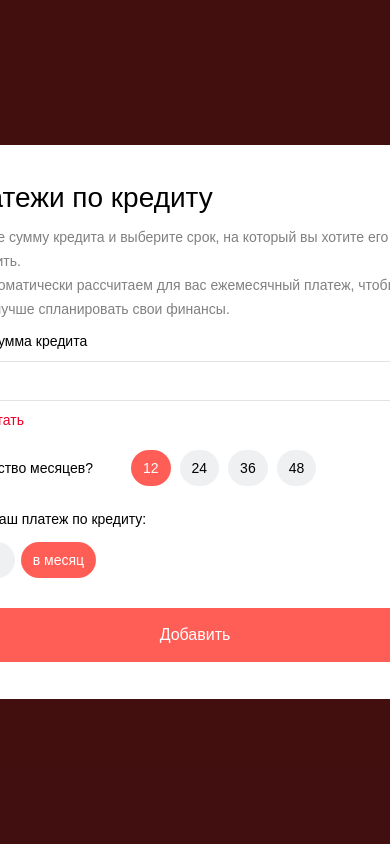
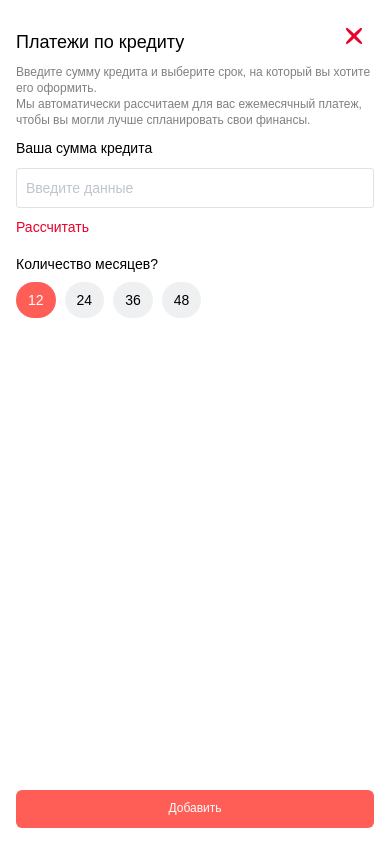
Before and after one commit to Vladislav-096/loan-payment-calculation-modal, a React (Vite) app: page / in a window 390 px wide. Both pictures are taken after a click on the button "Расчет платежей". Built offline with nearby package versions, Linux system fonts and the light colour scheme; a web font is replaced by a local one.

Commit message:
feat: added styles to tablet and mobile  app version (WIP), improved popup, added input placeholder

```diff
--- a/src/components/Calculations/Calculations.tsx
+++ b/src/components/Calculations/Calculations.tsx
@@ -50,9 +50,12 @@ export const Calculations = ({ amount }: Calculations) => {
 
   return (
     <>
-      <div className={styles["month-count"]}>
+      <div
+        style={modifiedAmount !== null ? {} : { marginBottom: "50px" }}
+        className={styles["month-count"]}
+      >
         <h2 className={styles["month-count-heading"]}>Количество месяцев?</h2>
-        <>
+        <div>
           {months.map((item, index) => (
             <button
               key={index}
@@ -64,8 +67,10 @@ export const Calculations = ({ amount }: Calculations) => {
               {item}
             </button>
           ))}
-        </>
         </div>
+      </div>
+
+      {modifiedAmount !== null && (
         <div className={styles["format-wrapper"]}>
           <h2 className={styles.payment}>Итого ваш платеж по кредиту:</h2>
           <div className={styles.formats}>
@@ -86,8 +91,6 @@ export const Calculations = ({ amount }: Calculations) => {
               в месяц
             </button>
           </div>
-      </div>
-      {modifiedAmount !== null && (
           <p className={styles.result}>
             {new Intl.NumberFormat("ru-RU", {
               minimumFractionDigits: modifiedAmount % 1 !== 0 ? 2 : 0,
@@ -95,6 +98,7 @@ export const Calculations = ({ amount }: Calculations) => {
             }).format(modifiedAmount)}{" "}
             рублей
           </p>
+        </div>
       )}
       <button className={styles.add} onClick={handleAddClick}>
         Добавить
--- a/src/components/Calculations/calculations.module.scss
+++ b/src/components/Calculations/calculations.module.scss
@@ -3,10 +3,28 @@
   margin-bottom: 25px;
   align-items: center;
 
+  @media (max-width: 768px) {
+    margin-bottom: 23px;
+  }
+
+  @media (max-width: 480px) {
+    flex-direction: column;
+    align-items: flex-start;
+  }
+
   .month-count-heading {
     margin-right: 38px;
     color: #000;
     font-size: 14px;
+
+    @media (max-width: 768px) {
+      margin-right: 36px;
+    }
+
+    @media (max-width: 480px) {
+      margin-bottom: 10px;
+      margin-right: 0;
+    }
   }
 
   .month {
@@ -37,16 +55,33 @@
 }
 
 .format-wrapper {
-  margin-bottom: 30px;
+  margin-bottom: 47px;
+
+  @media (max-width: 768px) {
+    margin-bottom: 80px;
+  }
+
+  @media (max-width: 480px) {
+    margin-bottom: 0;
+  }
 
   .payment {
     margin-bottom: 15px;
     color: #000;
     font-size: 14px;
+
+    @media (max-width: 768px) {
+      margin-bottom: 20px;
+    }
   }
 
   .formats {
     display: flex;
+    margin-bottom: 31px;
+
+    @media (max-width: 768px) {
+      margin-bottom: 24px;
+    }
 
     .option {
       background-color: #eef0f2;
@@ -84,10 +119,13 @@
 }
 
 .result {
-  margin-bottom: 48px;
   color: #000;
   font-size: 24px;
   font-weight: 400;
+
+  @media (max-width: 480px) {
+    font-size: 20px;
+  }
 }
 
 .add {
@@ -103,4 +141,14 @@
   &:hover {
     background-color: #ea0029;
   }
+
+  @media (max-width: 480px) {
+    position: absolute;
+    padding: 12px;
+    bottom: 16px;
+    left: 50%;
+    transform: translateX(-50%);
+    width: calc(100% - 32px);
+    font-size: 12px;
+  }
 }
--- a/src/components/Main/main.module.scss
+++ b/src/components/Main/main.module.scss
@@ -7,10 +7,15 @@
   color: #fff;
   border: 1px solid #fff;
   border-radius: 6px;
+  font-size: 16px;
   transition: background-color 0.2s, color 0.2s;
 
   &:hover {
     background-color: #fff;
     color: #000;
   }
+
+  @media(max-width: 480px) {
+    font-size: 12px;
+  }
 }
--- a/src/components/PopUp/PopUp.tsx
+++ b/src/components/PopUp/PopUp.tsx
@@ -1,4 +1,4 @@
-import { ReactNode } from "react";
+import { ReactNode, useRef } from "react";
 import styles from "./popup.module.scss";
 
 type PopUp = {
@@ -8,13 +8,24 @@ type PopUp = {
 };
 
 export const PopUp = ({ active, setActive, children }: PopUp) => {
+  const clickStartedInsideRef = useRef(false);
+
+  const handleMouseDown = (e: React.MouseEvent) => {
+    clickStartedInsideRef.current = e.target !== e.currentTarget;
+  };
+
+  const handleMouseUp = (e: React.MouseEvent) => {
+    if (!clickStartedInsideRef.current && e.target === e.currentTarget) {
+      setActive(false);
+    }
+    clickStartedInsideRef.current = false;
+  };
+
   return (
     <div
-      // className={active ? "modal active" : "modal"}
       className={active ? `${styles.modal} ${styles.active}` : styles.modal}
-      onClick={() => {
-        setActive(false);
-      }}
+      onMouseDown={handleMouseDown}
+      onMouseUp={handleMouseUp}
     >
       {children}
     </div>
--- a/src/components/modalContent/ModalContent.tsx
+++ b/src/components/modalContent/ModalContent.tsx
@@ -20,17 +20,17 @@ export const ModalContent = ({ active, setActive }: ModalContent) => {
     // const { value } = event.target;
     // setIsEmpty(false);
 
-    // if (/^\d*\.?\d*$/.test(value)) {
-    //   setInputValue(Number(value));
+    // const numericValue = value.replace(/\s/g, "");
+
+    // if (/^\d*$/.test(numericValue)) {
+    //   const numberValue = numericValue ? Number(numericValue) : null;
+    //   setInputValue(numberValue);
     // }
     const { value } = event.target;
     setIsEmpty(false);
 
-    const numericValue = value.replace(/\s/g, ""); // Убираем пробелы
-
-    if (/^\d*$/.test(numericValue)) {
-      const numberValue = numericValue ? Number(numericValue) : null;
-      setInputValue(numberValue);
+    if (/^\d*\.?\d*$/.test(value)) {
+      setInputValue(Number(value));
     }
   };
 
@@ -67,13 +67,16 @@ export const ModalContent = ({ active, setActive }: ModalContent) => {
           <div className={styles.wrapper}>
             <input
               type="text"
-              // value={inputValue ? inputValue : ""}
-              value={
-                inputValue !== null ? inputValue.toLocaleString("ru-RU") : ""
-              }
+              // value={
+              //   inputValue !== null ? inputValue.toLocaleString("ru-RU") : ""
+              // }
+              value={inputValue ? inputValue : ""}
               onChange={handleChange}
               className={`${isEmpty ? styles.error : ""} ${styles.input}`}
             />
+            {!inputValue && (
+              <span className={styles.placeholder}>Введите данные</span>
+            )}
             {isEmpty && (
               <p className={styles.message}>Поле обязательно для заполнения</p>
             )}
--- a/src/components/modalContent/modalContent.module.scss
+++ b/src/components/modalContent/modalContent.module.scss
@@ -10,6 +10,17 @@
   transition: transform 0.2s;
   background-color: #fff;
 
+  @media (max-width: 768px) {
+    width: 453px;
+  }
+
+  @media (max-width: 480px) {
+    padding: 32px 16px 90px 16px;
+    width: 100vw;
+    height: 100vh;
+    border-radius: 0;
+  }
+
   &.active {
     transform: scale(1);
   }
@@ -18,6 +29,10 @@
     margin-bottom: 11px;
     color: rgb(0, 0, 0);
     font-size: 28px;
+
+    @media (max-width: 480px) {
+      font-size: 18px;
+    }
   }
 
   .description {
@@ -27,6 +42,11 @@
       font-weight: 400;
       line-height: 24px;
       font-size: 14px;
+
+      @media (max-width: 480px) {
+        font-size: 12px;
+        line-height: 16px;
+      }
     }
   }
 
@@ -66,6 +86,16 @@
           &.error {
             border: 1px solid red;
           }
+        }
+
+        .placeholder {
+          position: absolute;
+          top: 12px;
+          left: 10px;
+          font-size: 14px;
+          font-weight: 400;
+          pointer-events: none;
+          color: #bec5cc;
         }
 
         .message {
```
Lines whose indentation alone changed are shown as unchanged.
